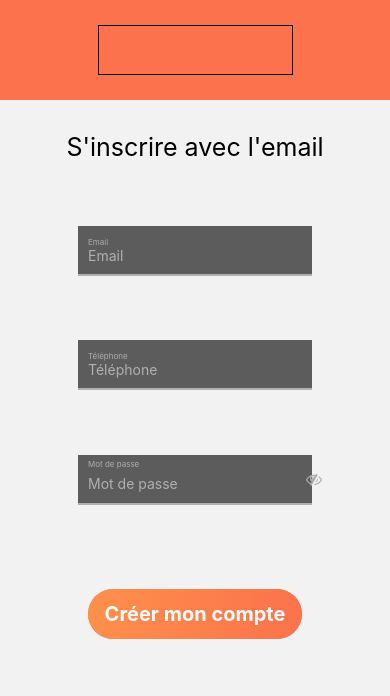
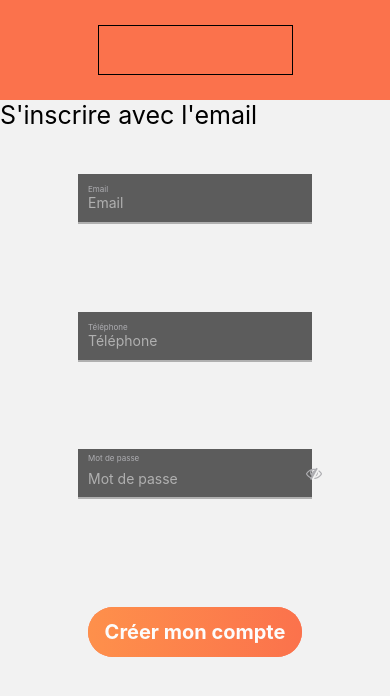
Before and after one commit to michaelrasolo/gametime-front, a React Native app: screen /SignUp in a window 390 px wide. Shown: the top 696 px of the page. Built offline with nearby package versions, Linux system fonts and the light colour scheme.

Commit message:
navigation

```diff
--- a/components/OrangeButton.js
+++ b/components/OrangeButton.js
@@ -20,9 +20,9 @@ const platformShadow = () => {
   }
 };
 
-const OrangeButton = ({ title, width }) => {
+const OrangeButton = ({ title, width, onPress }) => {
   return (
-    <TouchableOpacity style={[styles.container, { width },platformShadow()]}>
+    <TouchableOpacity onPress={onPress} style={[styles.container, { width },platformShadow()]}>
       <View style={[styles.button, platformShadow()]}>
         <LinearGradient
           colors={['#FE904B', '#FB724C']}
--- a/screens/SignUpScreen.js
+++ b/screens/SignUpScreen.js
@@ -11,12 +11,14 @@ export default function SignUpScreen({ navigation }) {
     <View style={styles.header}>
      <HeaderLogo/>
     </View>
+    <View>
+        <Text style={styles.text}>S'inscrire avec l'email</Text>
+    </View>
     <View style={styles.input}>
-        <Text style={styles.text}>S'inscrire avec l'email</Text>
         <Inputs name='Email' placeholder='Email' height={50} width={"60%"}/>
         <Inputs name='Téléphone' placeholder='Téléphone' height={50} width={"60%"}/>
         <PasswordInput name='Mot de passe' placeholder='Mot de passe' height={50} width={"60%"} />
-        <OrangeButton title='Créer mon compte' width={'55%'} />
+        <OrangeButton title='Créer mon compte' width={'55%'} onPress={() => navigation.navigate('TabNavigator')}/>
     </View>
     </View>
  );
```
